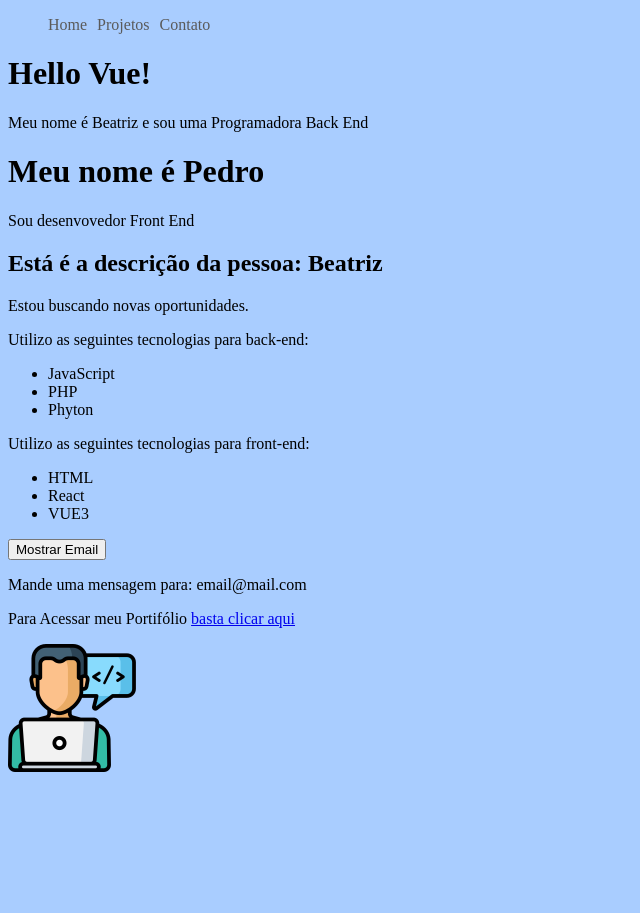
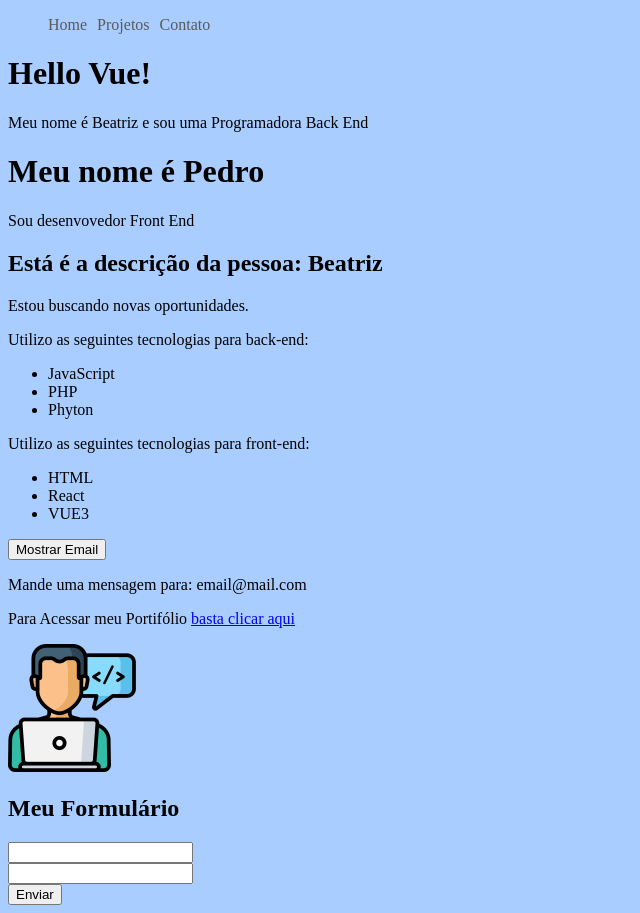
Before and after one commit to beatrizdaddea/Curso-Vue3, a Vue app in the folder Hora-Codar/Aula 3 - Vue CLI/2_projeto_vue/: page / in a window 1280 px wide. Shown: the whole page, without its empty margins (0-640 px from the left). Before the commit the page ends 800 px from the top, so only its background shows below. Built offline with nearby package versions, Linux system fonts and the light colour scheme.

Commit message:
Add: form

```diff
--- a/Hora-Codar/Aula 3 - Vue CLI/2_projeto_vue/src/App.vue
+++ b/Hora-Codar/Aula 3 - Vue CLI/2_projeto_vue/src/App.vue
@@ -13,13 +13,14 @@ import PrimeiroComponente from './components/PrimeiroComponente.vue'
 import LifeCycle from './components/LifeCycle.vue'
 import Pessoa from './components/Pessoa.vue'
 
+
 export default {
   name: 'App',
   components: {
     PrimeiroComponente,
     LifeCycle,
     Header,
-    Pessoa
+    Pessoa,
   }
 }
 </script>
--- /dev/null
+++ b/Hora-Codar/Aula 3 - Vue CLI/2_projeto_vue/src/components/Form.vue
@@ -0,0 +1,31 @@
+<template>
+    <div>
+        <h2> Meu Formulário </h2>
+    <form action="">
+        <div>
+            <InputText/>
+        </div>
+        <div>
+            <InputText/>
+        </div>
+        <div>
+            <Submit/>
+        </div>
+    </form>
+    </div>
+
+</template>
+
+<script>
+import InputText from './form/InputText.vue';
+import Submit from './form/Submit.vue';
+
+    export default{
+        name:'Form',
+        components: {
+            InputText,
+            Submit
+        }
+    }
+
+</script>
--- a/Hora-Codar/Aula 3 - Vue CLI/2_projeto_vue/src/components/Pessoa.vue
+++ b/Hora-Codar/Aula 3 - Vue CLI/2_projeto_vue/src/components/Pessoa.vue
@@ -2,16 +2,19 @@
     <div>
         <h2> Está é a descrição da pessoa: {{ nome }}</h2>
         <Info/>
+        <Form/>
     </div>
 </template>
 
 <script>
 import Info from './Info.vue'
+import Form from './Form.vue'
 
     export default{
         name: "pessoa",
         components:{
             Info,
+            Form,
         },
         data(){
             return{
--- /dev/null
+++ b/Hora-Codar/Aula 3 - Vue CLI/2_projeto_vue/src/components/form/InputText.vue
@@ -0,0 +1,13 @@
+<template>
+    <div>
+        <input type="text">
+    </div>
+</template>
+
+
+<script>
+    export default{
+        name: 'InputText'
+    }
+
+</script>
--- /dev/null
+++ b/Hora-Codar/Aula 3 - Vue CLI/2_projeto_vue/src/components/form/Submit.vue
@@ -0,0 +1,13 @@
+<template>
+    <div>
+        <input type="submit" value="Enviar">
+    </div>
+</template>
+
+
+<script>
+    export default{
+        name: 'Submit'
+    }
+
+</script>
```
Also changed, not shown: 1 other file (tests, documents, lock files or other folders).
